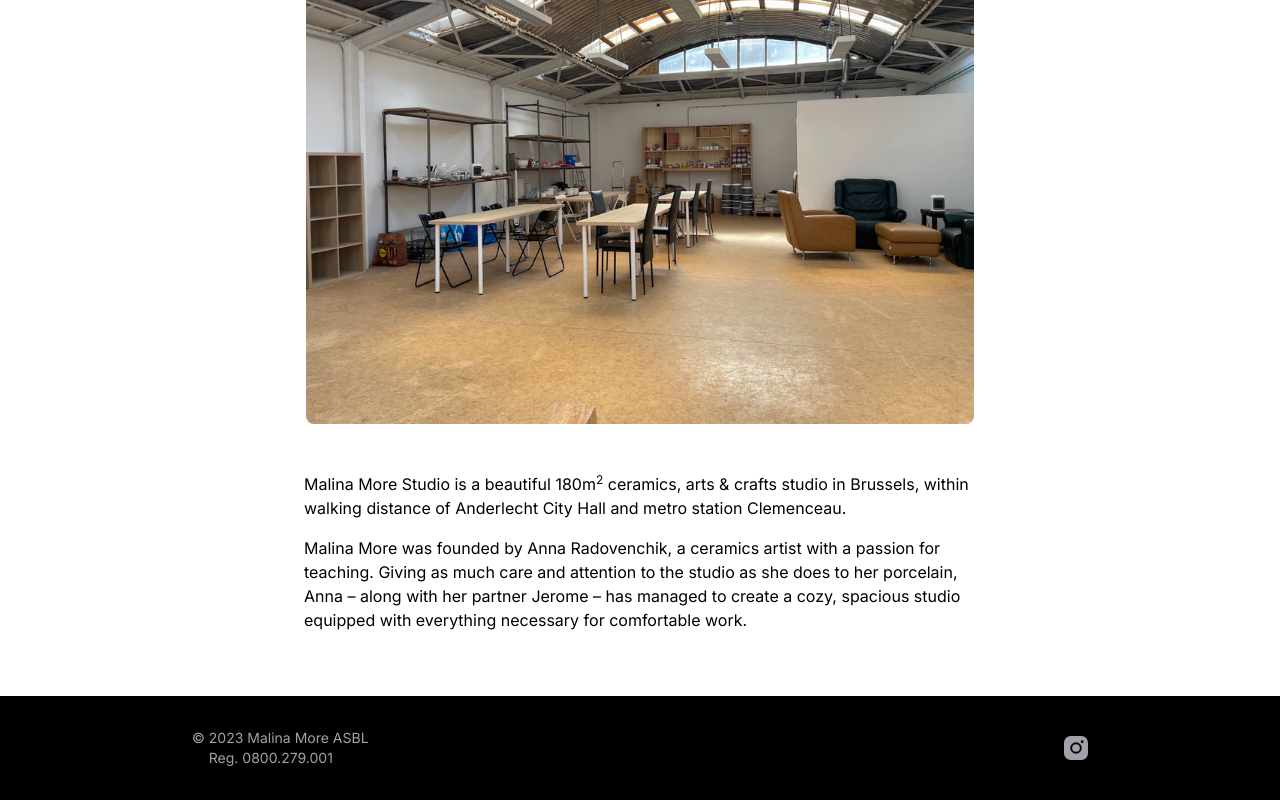
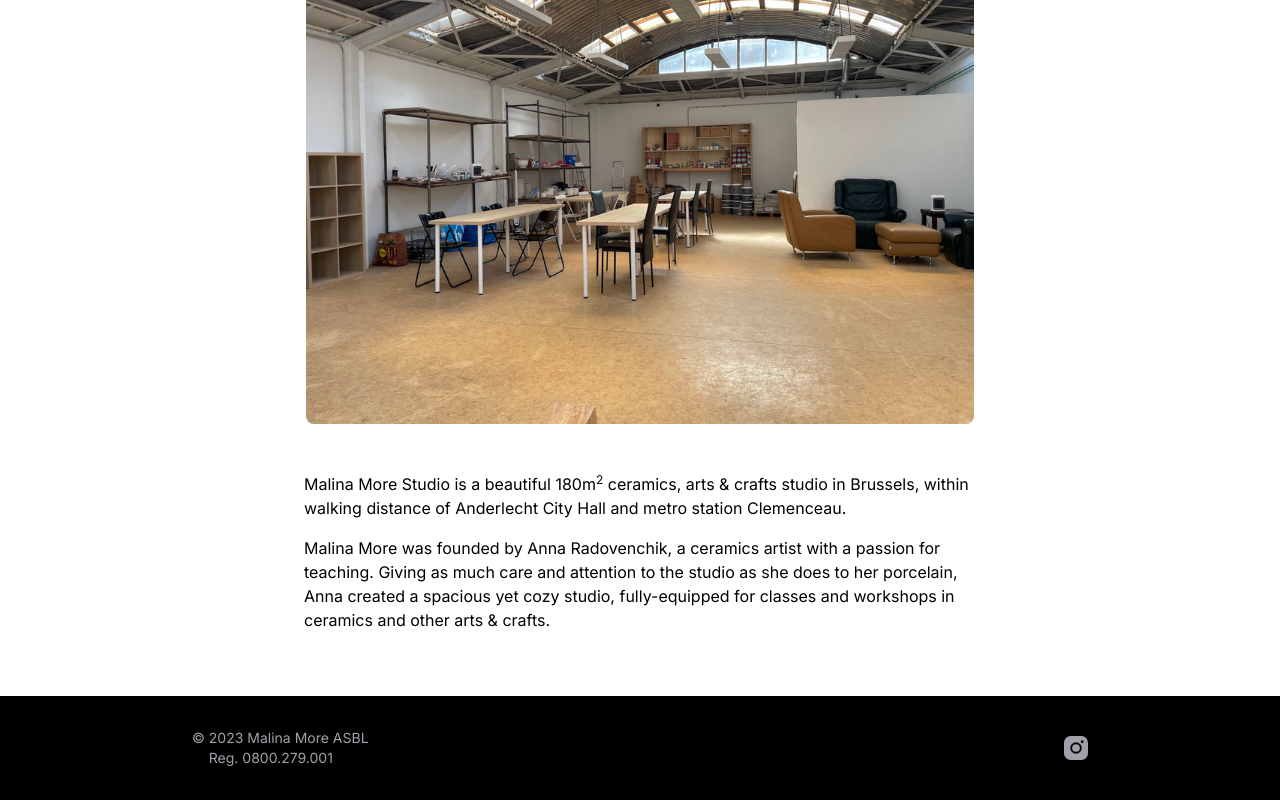
Before and after one commit to jleclanche/malinamore.studio, a Next.js app: page /about in a window 1280 px wide. Shown: the part 341-1141 px from the top of the page. Built offline with nearby package versions, Linux system fonts and the light colour scheme.

Commit message:
Rewording

```diff
--- a/app/about/page.tsx
+++ b/app/about/page.tsx
@@ -1,5 +1,6 @@
+import StudioInside from "@/app/assets/images/studio_inside.jpg";
 import Image from "next/image";
-import StudioInside from "@/app/assets/images/studio_inside.jpg";
+import ExternalLink from "../components/ExternalLink";
 
 const AboutPage = () => (
 	<main className="flex flex-col items-center py-16">
@@ -28,11 +29,14 @@ const AboutPage = () => (
 				Hall and metro station Clemenceau.
 			</p>
 			<p className="max-w-2xl mx-auto mt-4 leading-6">
-				Malina More was founded by Anna Radovenchik, a ceramics artist with a
-				passion for teaching. Giving as much care and attention to the studio as
-				she does to her porcelain, Anna – along with her partner Jerome – has
-				managed to create a cozy, spacious studio equipped with everything
-				necessary for comfortable work.
+				Malina More was founded by{" "}
+				<ExternalLink href="https://instagram.com/malina_more">
+					Anna Radovenchik
+				</ExternalLink>
+				, a ceramics artist with a passion for teaching. Giving as much care and
+				attention to the studio as she does to her porcelain, Anna created a
+				spacious yet cozy studio, fully-equipped for classes and workshops in
+				ceramics and other arts & crafts.
 			</p>
 		</section>
 	</main>
```
